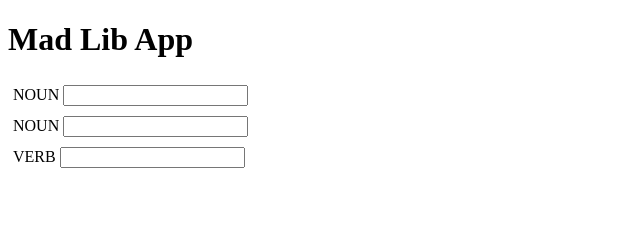
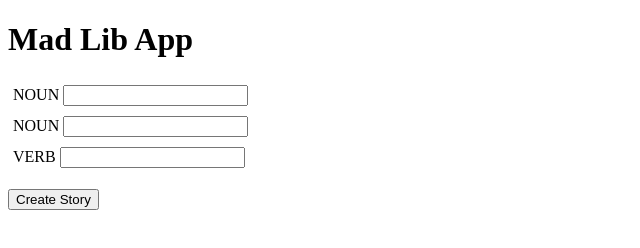
Before and after one commit to kpowergrl/mad-lib-game, a plain HTML site: page index.html in a window 1280 px wide. Shown: the whole page, without its empty margins (0-640 px from the left). Drawn offline with Linux system fonts and the light colour scheme.

Commit message:
added button to mad lib game

```diff
--- a/index.html
+++ b/index.html
@@ -23,6 +23,12 @@
                 <input id="verb">
             </label>
 
+            <p>
+                <button onclick="madlibstory()">Create Story</button>
+                </p>
 
+
+
+            <script src="main.js"></script>
 </body>
 </html>
--- a/main.js
+++ b/main.js
@@ -0,0 +1,33 @@
+  //eslint-disable-next-line
+  function madlibstory() {
+
+    // get the inputs by id
+    var noun1Input = document.getElementById('noun-1');
+    var noun2Input = document.getElementById('noun-2');
+    var verbInput = document.getElementById('verb');
+
+    //get the values out of inputs
+    var noun1 = noun1Input.value;
+    var noun2 = noun2Input.value;
+    var verb = verbInput.value;
+
+    console.log(noun1, noun2, verb);
+
+
+    // //make greeting
+    // var greeting = 'Hello ' + firstName + ' ' + lastName + '!';
+    // console.log(greeting);
+
+
+    // //display greeting
+    // var greeter = document.getElementById('greeter');
+    // greeter.textContent = greeting;
+
+
+    // remove prompt
+
+
+}
+
+// TODO: validate name inputs
+// TODO: clear inputs after greet?
```
